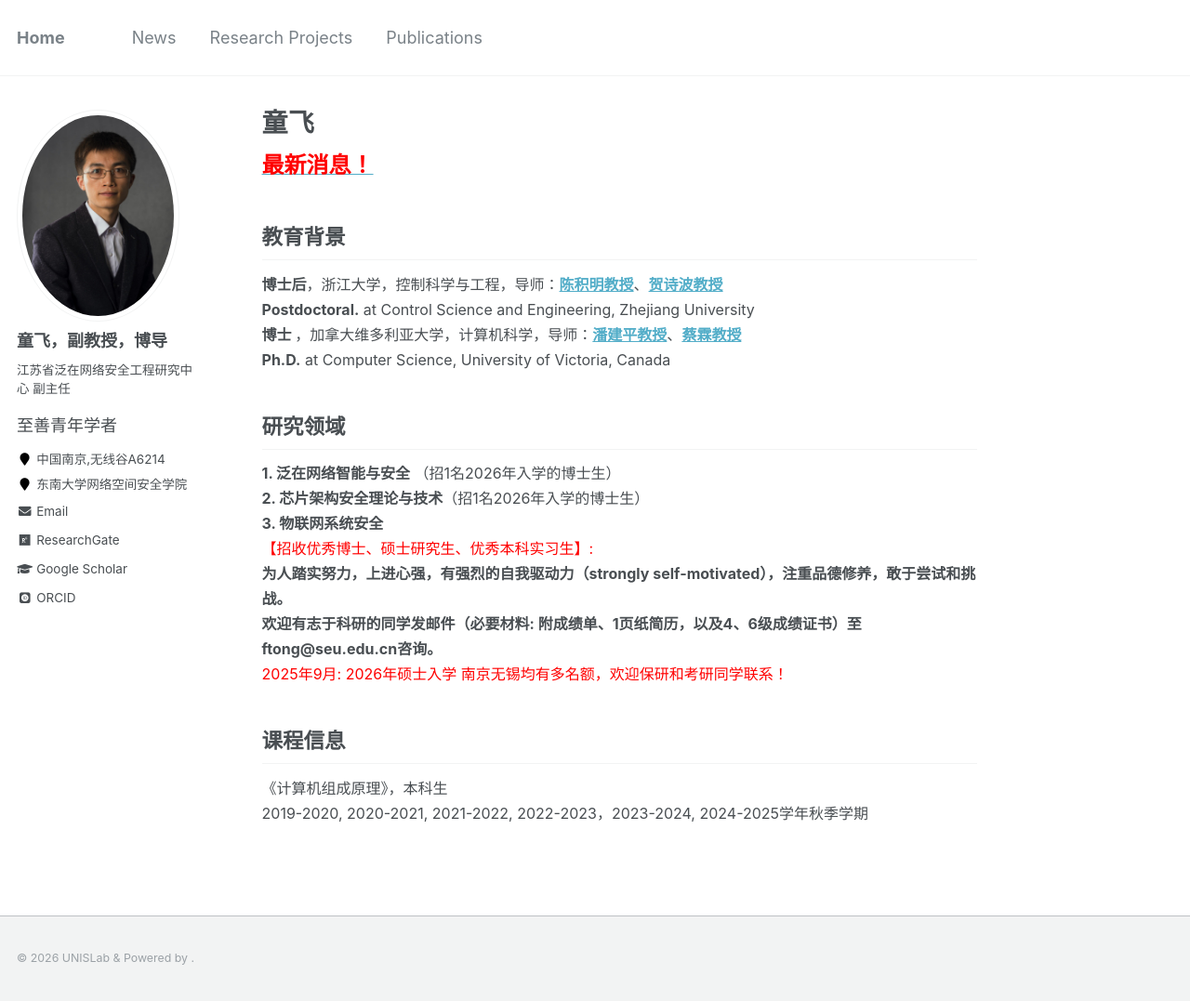
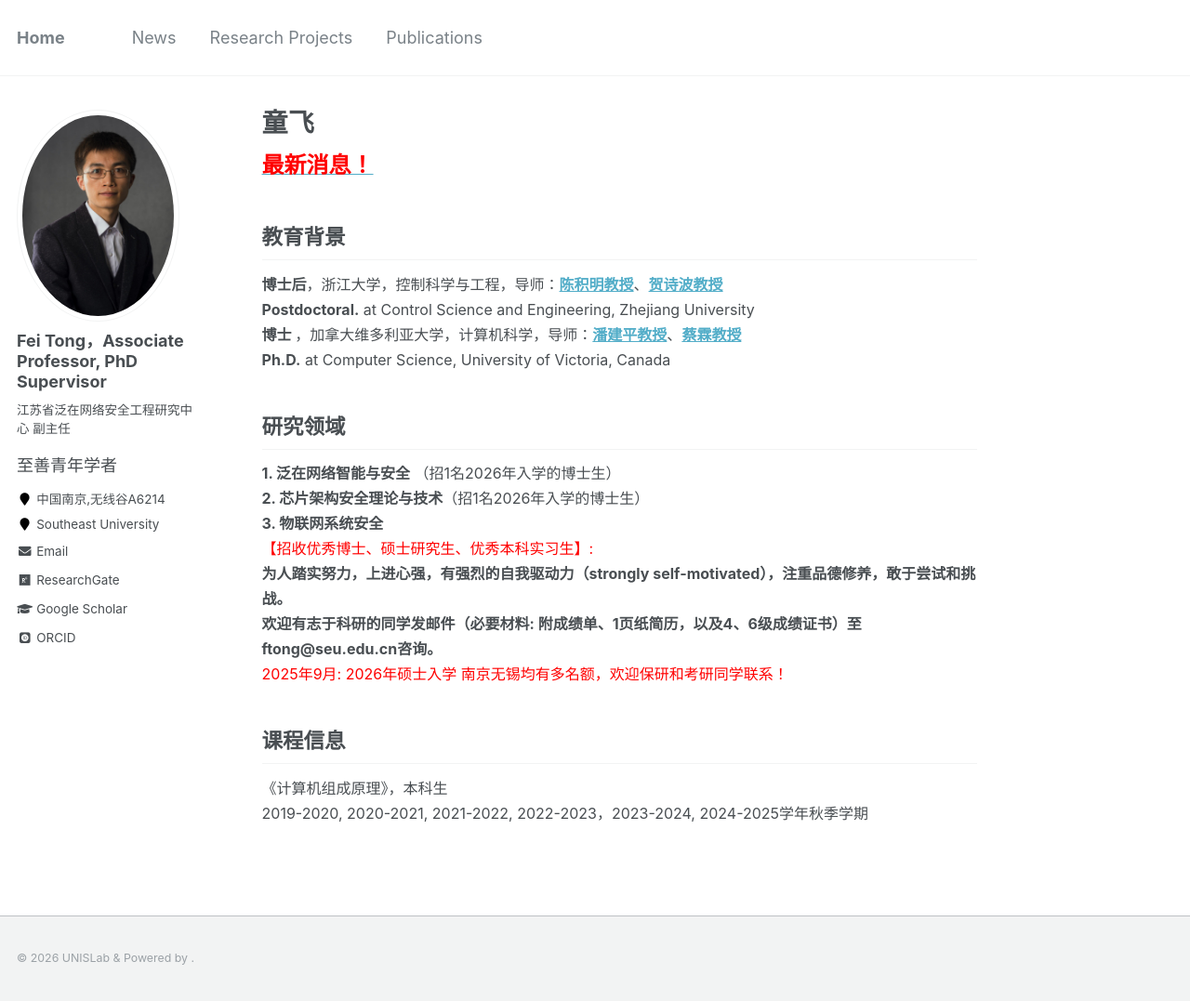
Before and after one commit to fei-tong/fei-tong.github.io, a Jekyll site: the page built from _pages/about.md, in a window 1280 px wide and 1077 px high. Shown: the whole window at 93% size. Built offline with Jekyll 4.4.1, drawn with Linux system fonts in a browser that asks for light colours; some web fonts are replaced.

Commit message:
Update _config.yml

```diff
--- a/_config.yml
+++ b/_config.yml
@@ -80,11 +80,12 @@ analytics:
 
 # Site Author
 author:
-  name             : "童飞，副教授，博导"
+  name             : "Fei Tong，Associate Professor, PhD Supervisor"
   avatar           : "profile.JPG"
   bio              : "江苏省泛在网络安全工程研究中心 副主任&nbsp;&nbsp;&nbsp;&nbsp;</p>至善青年学者"
   location         : "中国南京,无线谷A6214"
   employer         : "东南大学网络空间安全学院"
+  employer         : Southeast University
   pubmed           : #"https://www.ncbi.nlm.nih.gov/pubmed/?term=john+snow"
   googlescholar    : "https://scholar.google.com/citations?user=tkSzax8AAAAJ&hl=en"
   email            : "ftong@seu.edu.cn"
```
